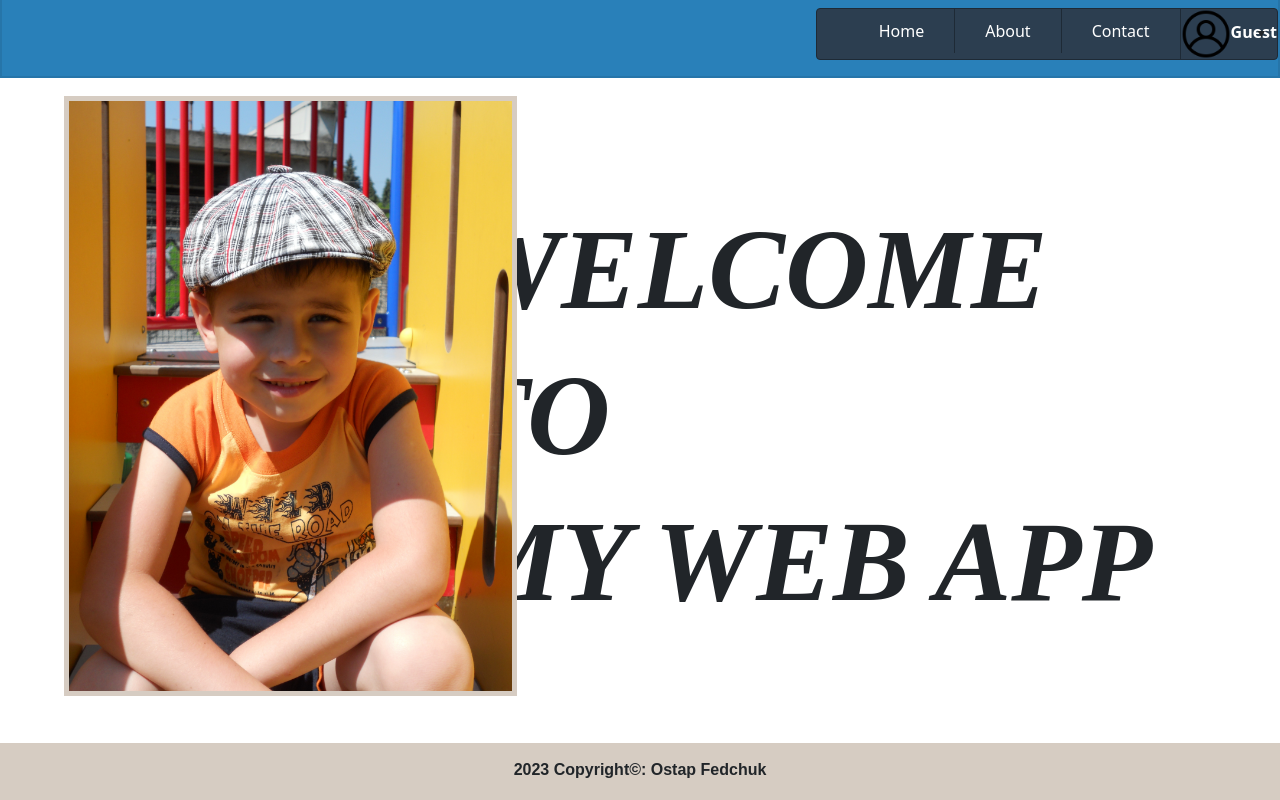
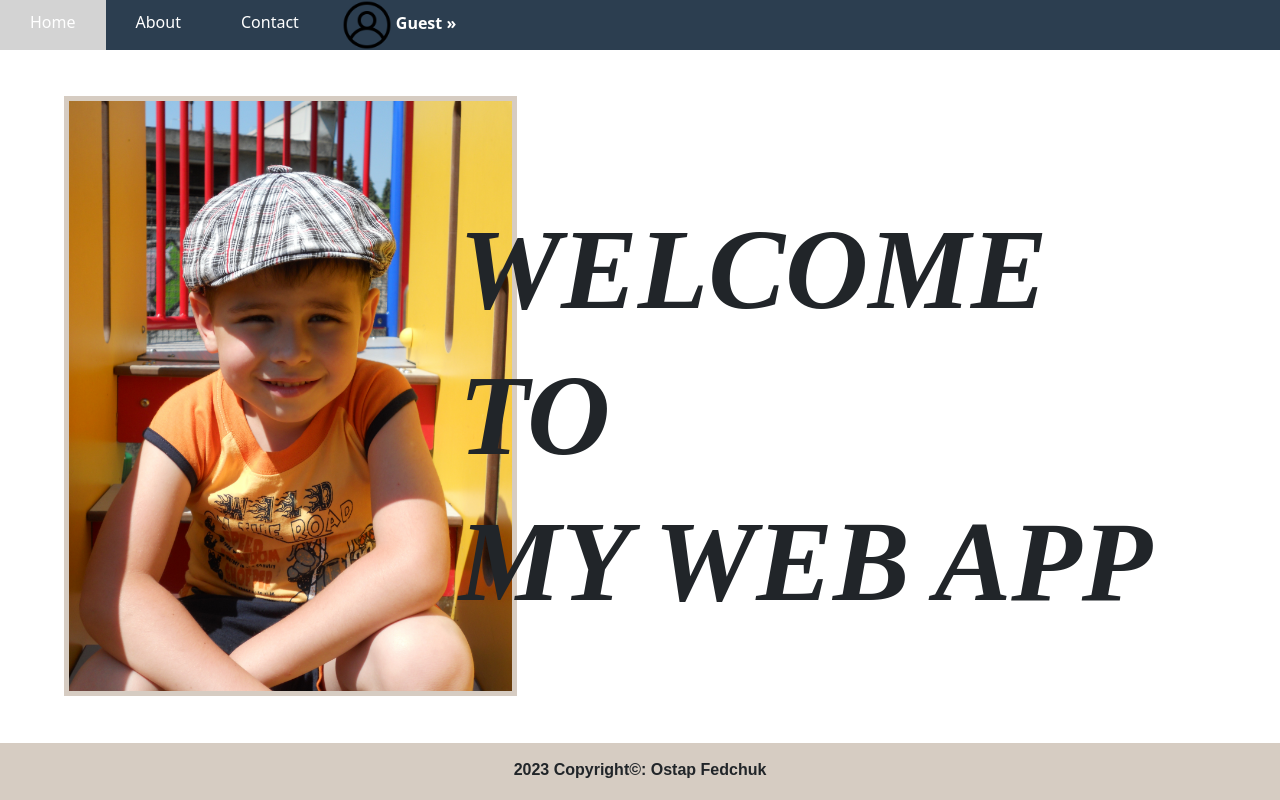
Before and after one commit to OstapFedchuk/Curriculum_Flask, a Flask app: page / in a window 1280 px wide. Run offline with Flask 3, Linux system fonts and the light colour scheme.

Commit message:
Work on Menu dropdown in index.html

```diff
--- a/static/indexstyle.css
+++ b/static/indexstyle.css
@@ -5,42 +5,16 @@
 
 body {
     margin: 0;
+    padding: 0;
     background: #ecf0f1;
     color: #fff;
-    font-family: sans-serif;
-    line-height: 1.5;
 }
 
 ul {
-    list-style: none;
+    list-style-type: none;
     padding: 0;
     margin: 0;
 }
-
-.main-header {
-    margin: auto;
-    width: 100%;
-    padding: 0;
-    border: 2px solid #2675a9;
-    border-top: none;
-    background: #2980b9;
-}
-
-.main-header:after {
-    content: " ";
-    display: table;
-    clear: both;
-}
-
-.logo {
-    display: block;
-    text-decoration: none;
-    float: left;
-    margin-top: 14px;
-    color: white;
-    font-size: 1.4em;
-}
-
 
 .main-nav,
 .drop-nav {
@@ -49,18 +23,19 @@ ul {
 
 .main-nav {
     float: right;
-    border-radius: 4px;
-    margin-top: 8px;
-    border: solid 1px #1e2a36;
+    position: absolute;
+    width: 100%;
+    padding: 0;
+}
+
+.main-nav > li:hover {
+    background-color: lightgrey;
+    height: 50px;
 }
 
 .main-nav > li {
     float: left;
-    border-left: solid 1px #1e2a36;
-}
-
-.main-nav li:first-child {
-    border-left: none;
+    height: 100%;
 }
 
 .main-nav a {
@@ -68,24 +43,29 @@ ul {
     display: block;
     padding: 10px 30px;
     text-decoration: none;
+    height: 100%;
 }
 
 .dropdown {
     position: relative;
+    padding-right: 1%;
+    padding-left: 1%;
 }
 
-.dropdown:after {
-    content: "\25bc";
-    font-size: .5em;
-    display: block;
-    position: absolute;
-    top: 38%;
-    right: 12%;
+.dropdown:hover {
+    background-color: lightgrey;
+    transition: transform .2s;
 }
 
 .drop-nav {
     position: absolute;
+    padding-left: 0;
     display: none;
+    width: 200px;
+}
+
+.drop-nav li:hover {
+    background-color: lightgrey;
 }
 
 .drop-nav li {
@@ -95,11 +75,6 @@ ul {
 .dropdown:hover > .drop-nav {
     display: block;
 }
-  .flyout-nav {
-    left: 100%;
-    top: 0;
-}
-
 
 #textdiv  {
     position: absolute;
@@ -137,6 +112,7 @@ ul {
     left: 0;
     margin-left: 5%;
     height: 75%;
+    z-index: -1;
 }
 
 
--- a/templates/index.html
+++ b/templates/index.html
@@ -10,20 +10,20 @@
     <title>Home</title>
 </head>
 <body>
-    <header class="main-header">
+    <header>
         <ul class="main-nav">
           <li><a href="{{ url_for('index') }}">Home</a></li>
           <li><a href="{{ url_for('about') }}">About</a></li>
           <li><a href="{{ url_for('contact') }}">Contact</a></li>
           <li class="dropdown">
             {% block content %}
-                <img src="static/images/userfoto.png" alt="userfoto"  width="50px" height="50px" /><nobr style="color: white"><b>{{  global_username }}</b></nobr>
+                <img src="static/images/userfoto.png" alt="userfoto"  width="50px" height="50px" /><nobr style="color: white"><b> {{  global_username }} &raquo</b></nobr>
             {% endblock %}
             <ul class="drop-nav">
               <li><a href="#">Info</a></li>
-              <li><a href="#">Login</a></li>
-              <li><a href="#">Sign Up</a></li>
-              <li><a href="#">Github Status</a></li>
+              <li><a href="{{ url_for('login') }}">Login</a></li>
+              <li><a href="{{ url_for('register') }}">Sign Up</a></li>
+              <li><a href="{{ url_for('gitstatus')}}">Github Status</a></li>
             </ul>
         </ul>
       </header>
```
